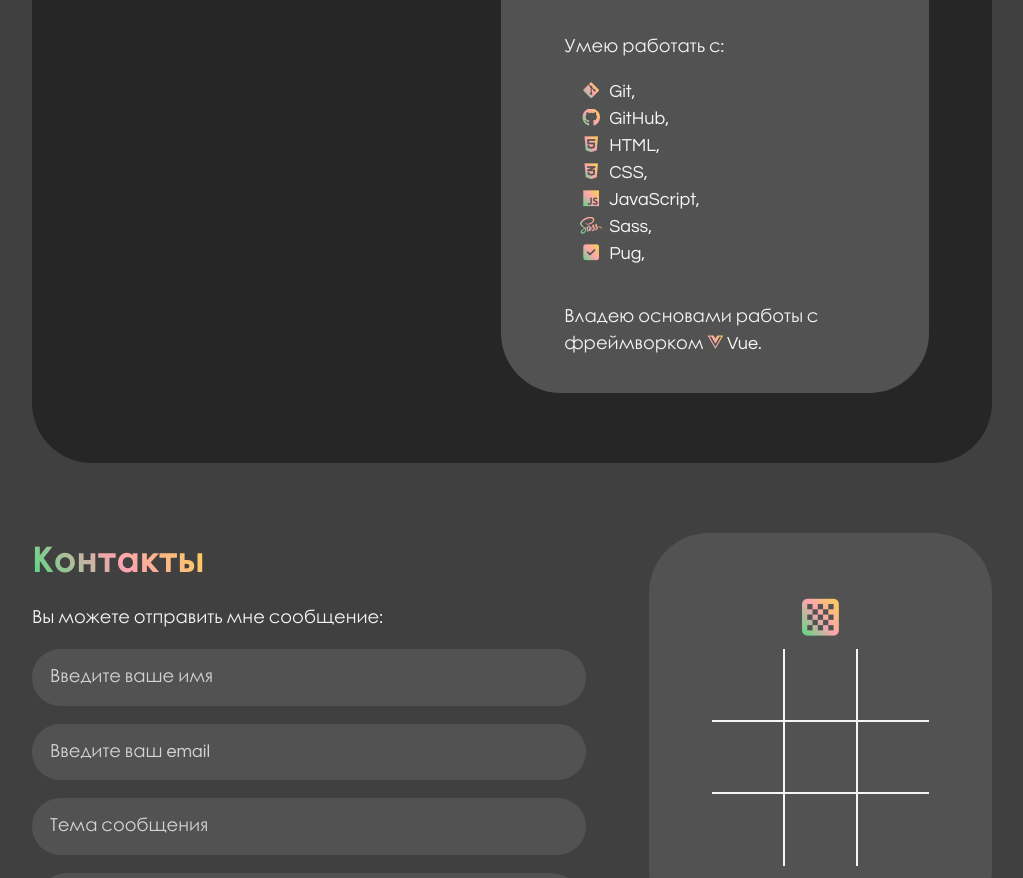
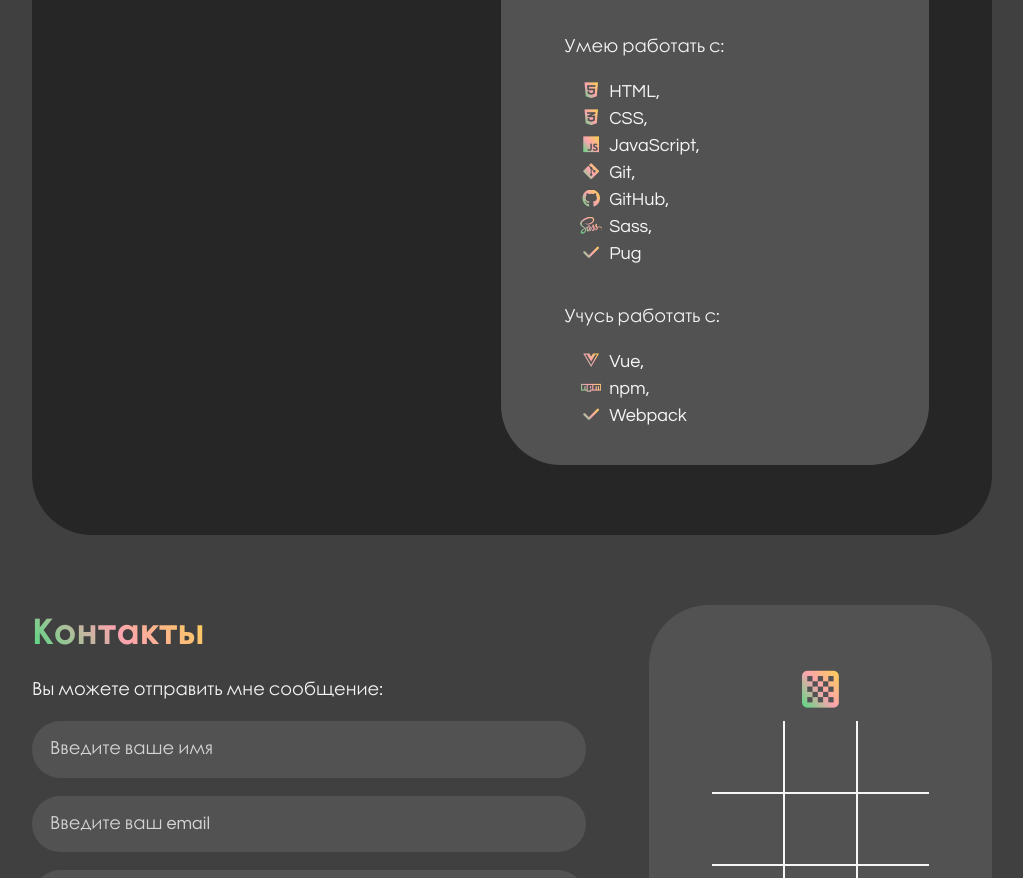
Before and after one commit to yurisdraughts/portfolio-site, a plain HTML site: page dev-files/index.pug in a window 1280 px wide. Shown: the part 1305-2183 px from the top of the page, without its empty margins (128-1151 px from the left). Drawn offline with nearby package versions, Linux system fonts and the light colour scheme; files that its build step writes are made by us from their sources; files whose address does not match are found by name.

Commit message:
Modified skills list

```diff
--- a/dev-files/includes/about.pug
+++ b/dev-files/includes/about.pug
@@ -18,12 +18,15 @@ section.about#about
                 программы "Содействие занятости" (который я закончил в ноябре).
             .paragraph.paragraph_about Умею работать с:
                 ul.fa-ul.paragraph
-                    li #[span.fa-li #[i.fa-brands.fa-git-alt.accent.accent_list-item]] Git,
-                    li #[span.fa-li #[i.fa-brands.fa-github.accent.accent_list-item]] GitHub,
                     li #[span.fa-li #[i.fa-brands.fa-html5.accent.accent_list-item]] HTML,
                     li #[span.fa-li #[i.fa-brands.fa-css3-alt.accent.accent_list-item]] CSS,
                     li #[span.fa-li #[i.fa-brands.fa-js.accent.accent_list-item]] JavaScript,
+                    li #[span.fa-li #[i.fa-brands.fa-git-alt.accent.accent_list-item]] Git,
+                    li #[span.fa-li #[i.fa-brands.fa-github.accent.accent_list-item]] GitHub,
                     li #[span.fa-li #[i.fa-brands.fa-sass.accent.accent_list-item]] Sass,
-                    li #[span.fa-li #[i.fa-solid.fa-check-square.accent.accent_list-item]] Pug,
-            .paragraph.paragraph_about.
-                Владею основами работы с фреймворком #[i.fa-brands.fa-vuejs.accent.accent_list-item] Vue.
+                    li #[span.fa-li #[i.fa-solid.fa-check.accent.accent_list-item]] Pug
+            .paragraph.paragraph_about Учусь работать с:
+                ul.fa-ul.paragraph
+                    li #[span.fa-li #[i.fa-brands.fa-vuejs.accent.accent_list-item]] Vue,
+                    li #[span.fa-li #[i.fa-brands.fa-npm.accent.accent_list-item]] npm,
+                    li #[span.fa-li #[i.fa-solid.fa-check.accent.accent_list-item]] Webpack
```
Also changed, not shown: index.html.
